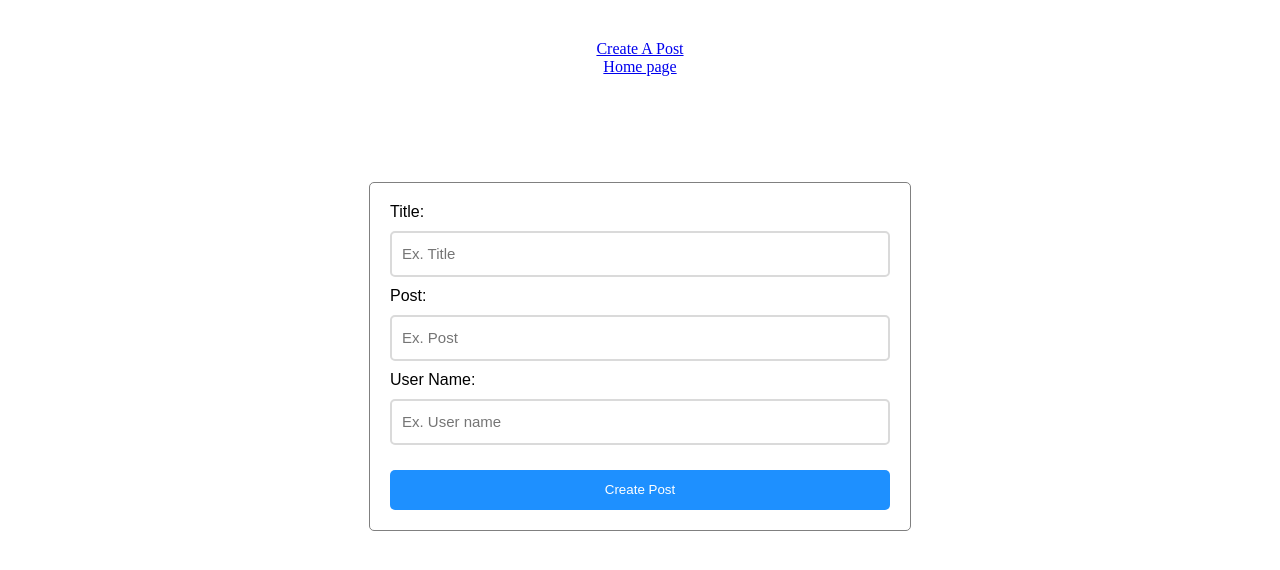
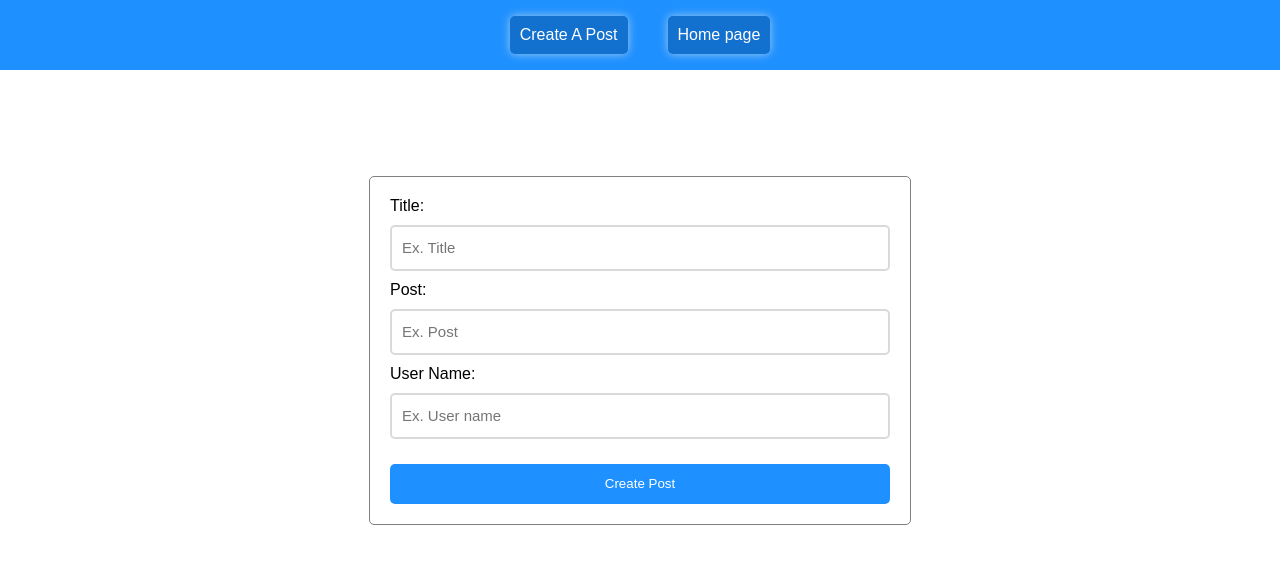
Before and after one commit to omer-kocar/Web-Development-Application, a React (Create React App) app in the folder client/: page /createpost in a window 1280 px wide. Shown: the top 570 px of the page. Built offline with nearby package versions, Linux system fonts and the light colour scheme.

Commit message:
react hooks used and getting post by id

```diff
--- a/client/src/App.css
+++ b/client/src/App.css
@@ -4,7 +4,6 @@
   display: flex;
   flex-direction: column;
   align-items: center;
-  padding-top: 40px;
 }
 
 body {
--- a/client/src/App.js
+++ b/client/src/App.js
@@ -2,21 +2,24 @@ import "./App.css";
 import Home from "./components/Home";
 import { BrowserRouter as Router, Route, Routes, Link } from "react-router-dom";
 import CreatePost from "./components/CreatePost";
-
+import Post from "./components/Post"
 
 function App() {
   return (
     <div className="App">
       <Router>
-        <Link to="createpost" >Create A Post</Link>
-        <Link to="/" >Home page</Link>
+        <div className="navbar">
+          <Link to="createpost">Create A Post</Link>
+          <Link to="/">Home page</Link>
+        </div>
         <Routes>
           <Route path="/" element={<Home />} />
           <Route path="/createpost" element={<CreatePost />} />
+          <Route path="/post/:id" element={<Post />} />
         </Routes>
       </Router>
     </div>
   );
- }
+}
 
 export default App;
--- a/client/src/components/Home.js
+++ b/client/src/components/Home.js
@@ -1,9 +1,11 @@
 import React from "react";
 import axios from "axios";
 import { useEffect, useState } from "react";
+import { useNavigate } from "react-router-dom";
 
 function Home() {
   const [listOfposts, setListOfPosts] = useState([]);
+  const history = useNavigate();
 
   useEffect(() => {
     axios.get("http://localhost:3001/posts").then((response) => {
@@ -15,7 +17,9 @@ function Home() {
     <div>
       {listOfposts.map((val, key) => {
         return (
-          <div className="post" key={key}>
+          <div className="post" key={key} onClick={()=> {
+            history(`/post/${val.id}`)
+          }}>
             <div className="title">{val.title}</div>
             <div className="body">{val.postText}</div>
             <div className="footer">{val.userName}</div>
--- /dev/null
+++ b/client/src/components/Post.js
@@ -0,0 +1,34 @@
+import { useEffect, useState } from "react";
+import { useParams } from "react-router-dom";
+import axios from "axios";
+import "./post.css"
+
+function Post() {
+  let { id } = useParams();
+  const [postObject, setPostObject] = useState({});
+
+  useEffect(() => {
+    axios.get(`http://localhost:3001/posts/byId/${id}`).then((response) => {
+      setPostObject(response.data);
+    });
+  }, []);
+
+  return (
+    <div className="postPage">
+      <div className="leftSide" id="individual">
+        <div className="title">
+            {postObject.title}
+        </div>
+        <div className="body2">
+            {postObject.postText}
+        </div>
+        <div className="footer">
+            {postObject.userName}
+        </div>
+      </div>
+      <div className="rightSide">Comment Section</div>
+    </div>
+  );
+}
+
+export default Post;
--- a/client/src/components/createPost.css
+++ b/client/src/components/createPost.css
@@ -55,3 +55,35 @@
 .formContainer > span {
     color: red;
 }
+
+.navbar {
+    display: flex;
+    width: 100%;
+    height: 70px;
+    background-color: dodgerblue;
+    align-items: center;
+    justify-content: center;
+    font-family: Arial, Helvetica, sans-serif;
+}
+
+.navbar a {
+    text-decoration: none;
+    color:white;
+    outline: none;
+    border-color: #9ecaed;
+    box-shadow: 0 0 10px #9ecaed;
+    padding: 10px;
+    border-radius: 5px;
+    background-color: rgb(18, 112, 206);
+    transition: .2s;
+    margin-left: 20px;
+    margin-right:20px
+}
+
+.navbar a:hover {
+    background-color:rgb(15, 80, 145) ;
+    outline: none;
+    border-color: #9ecaed;
+    box-shadow: 0 0 30px #9ecaed;
+    transition: .2s;
+}
--- /dev/null
+++ b/client/src/components/post.css
@@ -0,0 +1,36 @@
+.postPage {
+    display: flex;
+    justify-content: center;
+    flex-direction: row;
+    margin-left: auto;
+    margin-right: auto;
+    margin-top: 10em;
+    margin-bottom: auto;
+}
+
+.leftSide {
+    display: inline-block;
+    margin: 20px;
+    padding: 20px;
+}
+
+.title {
+    padding:20px;
+    background-color: rgb(180, 255, 255);
+}
+
+.body2 {
+    padding: 20px;
+    background-color: rgb(168, 255, 226);
+}
+
+.footer {
+    padding: 20px;
+    background-color: rgb(253, 227, 194);
+}
+
+.rightSide {
+    background-color: pink;
+    margin: 20px;
+    padding: 20px;
+}
```
Also changed, not shown: 1 other file (tests, documents, lock files or other folders).
